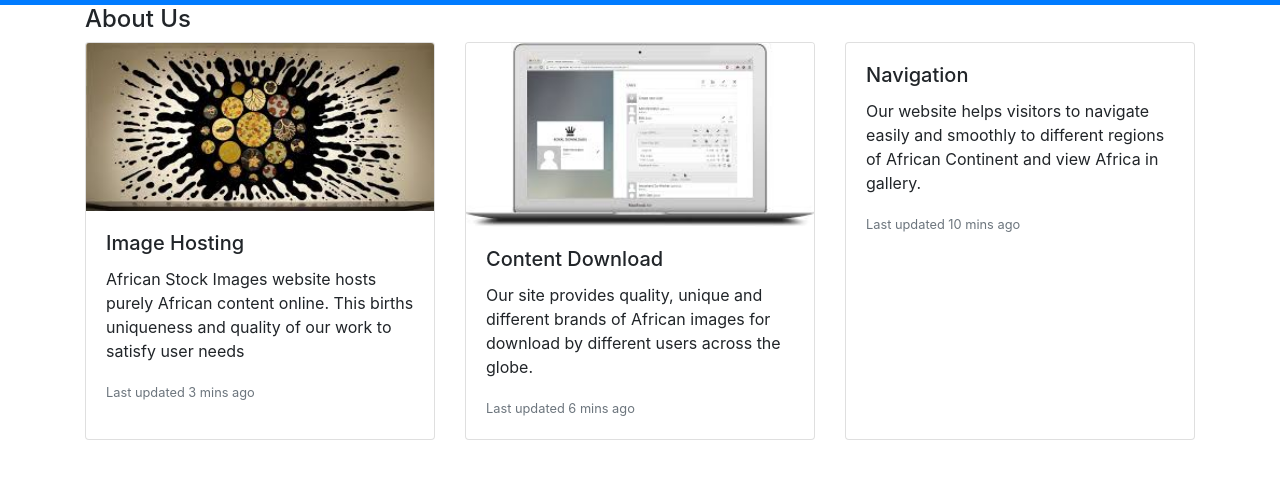
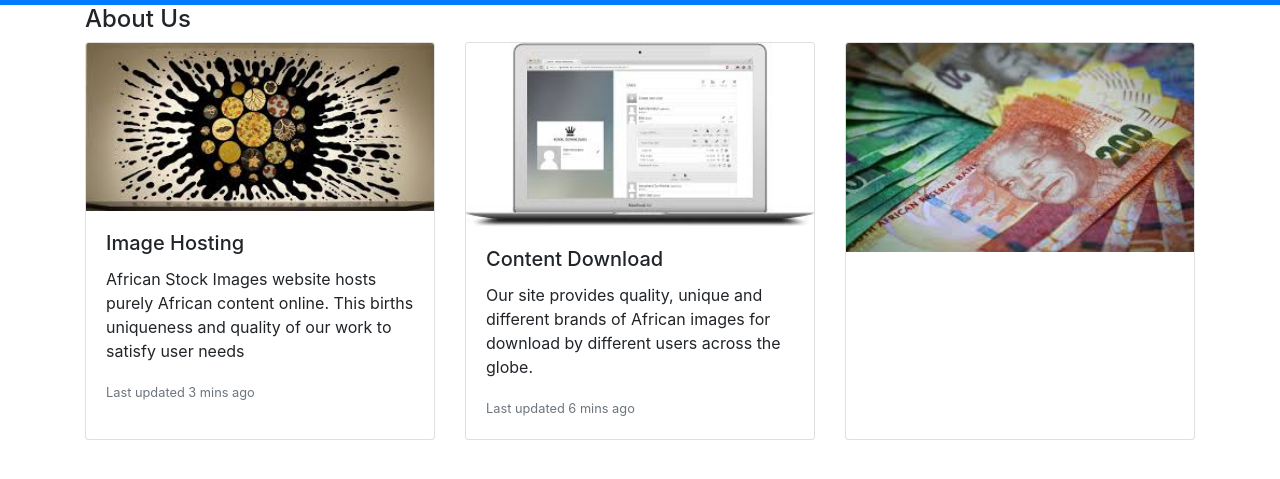
Before and after one commit to dicksonkariuki/Africa-s-Stock-Images, a plain HTML site: page index.html in a window 1280 px wide. Shown: the part 91-570 px from the top of the page. Drawn offline with nearby package versions, Linux system fonts and the light colour scheme.

Commit message:
add image to the third card

```diff
--- a/index.html
+++ b/index.html
@@ -71,11 +71,11 @@
               </div>
             </div>
             <div class="card">
-              <!-- <img src="images/about03.jpeg" class="card-img-top" alt="Easy Navigation"> -->
+              <img src="images/about03.jpeg" class="card-img-top" alt="Easy Navigation">
               <div class="card-body">
-                <h5 class="card-title">Navigation</h5>
+                <!-- <h5 class="card-title">Navigation</h5>
                 <p class="card-text">Our website helps visitors to navigate easily and smoothly to different regions of African Continent and view Africa in gallery.</p>
-                <p class="card-text"><small class="text-muted">Last updated 10 mins ago</small></p>
+                <p class="card-text"><small class="text-muted">Last updated 10 mins ago</small></p> -->
               </div>
             </div>
           </div>
```
